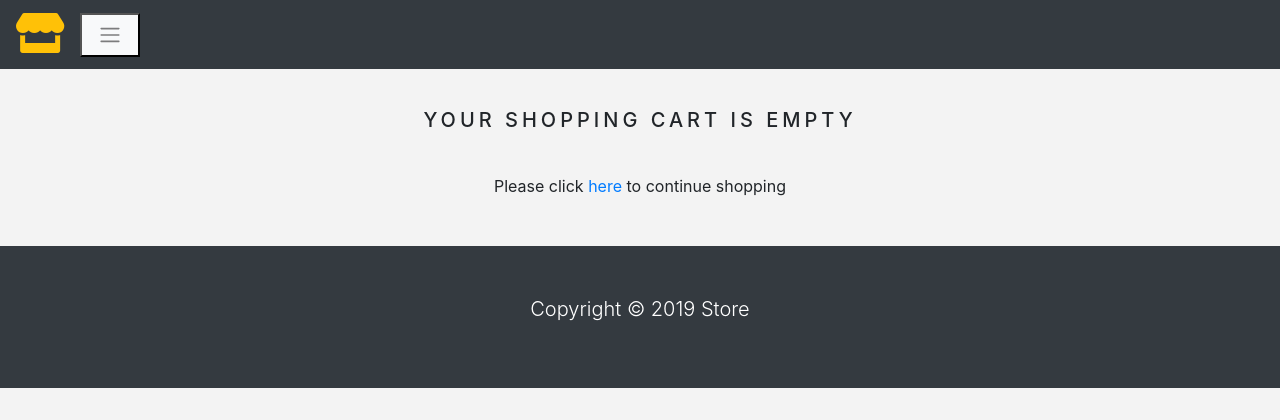
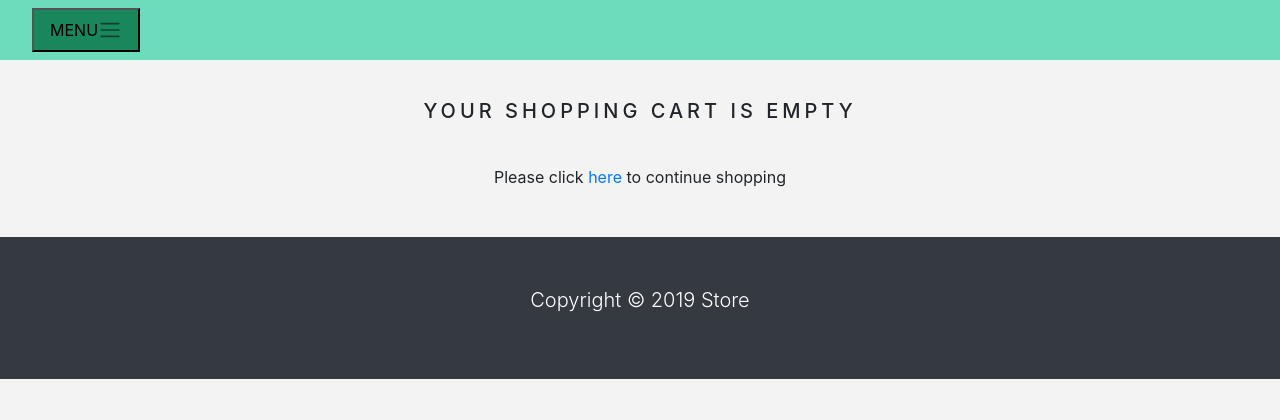
Before and after one commit to sandmish/asad1, a Django app: page /cart in a window 1280 px wide. Shown: the top 420 px of the page. Run offline with Django 3.2, Linux system fonts and the light colour scheme; a user stored in the database is signed in; data comes from the database, SQL or seed files in the repository; both versions use the stored data as it was after the commit; some libraries are stand-ins or nearby versions.

Commit message:
change in review

```diff
--- a/shop/templates/cart.html
+++ b/shop/templates/cart.html
@@ -92,22 +92,7 @@ Cart
           </tbody>
         </table>
         <div class="mx-auto">
-          <form class="" action="" method="POST">
-            {% csrf_token %}
-            <script src="https://checkout.stripe.com/checkout.js"
-            class="stripe-button"
-            data-key="{{ data_key }}"
-            data-amount="{{ stripe_total }}"
-            data-name="Z-Store"
-            data-description="{{ description }}"
-            data-locale="auto"
-            data-currency="usd"
-            data-shipping-address="true"
-            data-billing-address="true"
-            data-zip-code="true">
-            </script>
-          </form>
-          <a href="{% url 'home' %}" style="text-decoration: none;">
+           <a href="{% url 'home' %}" style="text-decoration: none;">
             <button type="button" class="btn btn-lg btn-block bg-dark text-white">
               Continue Shopping
             </button>
--- a/shop/templates/navbar.html
+++ b/shop/templates/navbar.html
@@ -1,30 +1,26 @@
-<nav class="navbar navbar-expand-md navbar-light bg-dark">
+<nav class="navbar navbar-expand-md navbar-light"style="background: #6DDCBD">
 
-  <a href="/" class="navbar-brand"><i class="fas fa-store text-warning fa-2x"></i></a>
-  <button type="button" class="navbar - toggler bg-light" data-toggle="collapse"
-  data-target="#nav" name="button"><span class="navbar-toggler-icon"></span></button>
+  <a href="/" class="navbar-brand"></a>
+  <button type="button" class="navbar - toggler"STYLE="background: #19865C" data-toggle="collapse"
+  data-target="#nav" name="button">MENU<span class="navbar-toggler-icon"></span></button>
   <div class="collapse navbar - collapse justify-content-between" id="nav">
   <ul class="navbar-nav">
     <li class="nav-item dropdown"><a class="nav-link text-light text-uppercase font-weight-bold px-3 dropdown-toggle"
       href="" data-toggle="dropdown">Categories</a>
       <div class="dropdown-menu">
         <a class="dropdown-item" href="{% url 'home' %}">All Products</a>
-        {% for category in links %}
         <a class="dropdown-item" href="{{category.get_url}}">{{category.name}}</a>
-        {% endfor %}
-
       </div>
     </li>
     <li class="nav-item"><a class="nav-link text-light text-uppercase font-weight-bold px-3" href="{% url 'contact' %}">Contact</a></li>
     <li class="nav-item"><a class="nav-link text-light text-uppercase font-weight-bold px-3" href="">About</a></li>
-    {% if request.user.is_authenticated and request.user.first_name %}
+    {% if request.user.is_authenticated and request.user %}
       <li class="nav-item dropdown">
         <a class="nav-link text-light text-uppercase font-weight-bold px-3 dropdown-toggle" data-toggle="dropdown">
-          Welcome, {{ request.user.first_name }} <i class="fas fa-user circle"></i>
+          Welcome, {{ request.user }} <i class="fas fa-user circle"></i>
         </a>
         <div class="dropdown-menu">
           <a class="dropdown-item" href="{% url 'order_history' %}">Order History</a>
-
         </div>
       </li>
       <li class="nav-item">
@@ -52,7 +48,6 @@
     </a>
     {% endif %}
   </li>
-
   </ul>
 
   <form class="form-inline ml-3" action="{% url 'search' %}" , method="GET">
```
Also changed, not shown: db.sqlite3.
